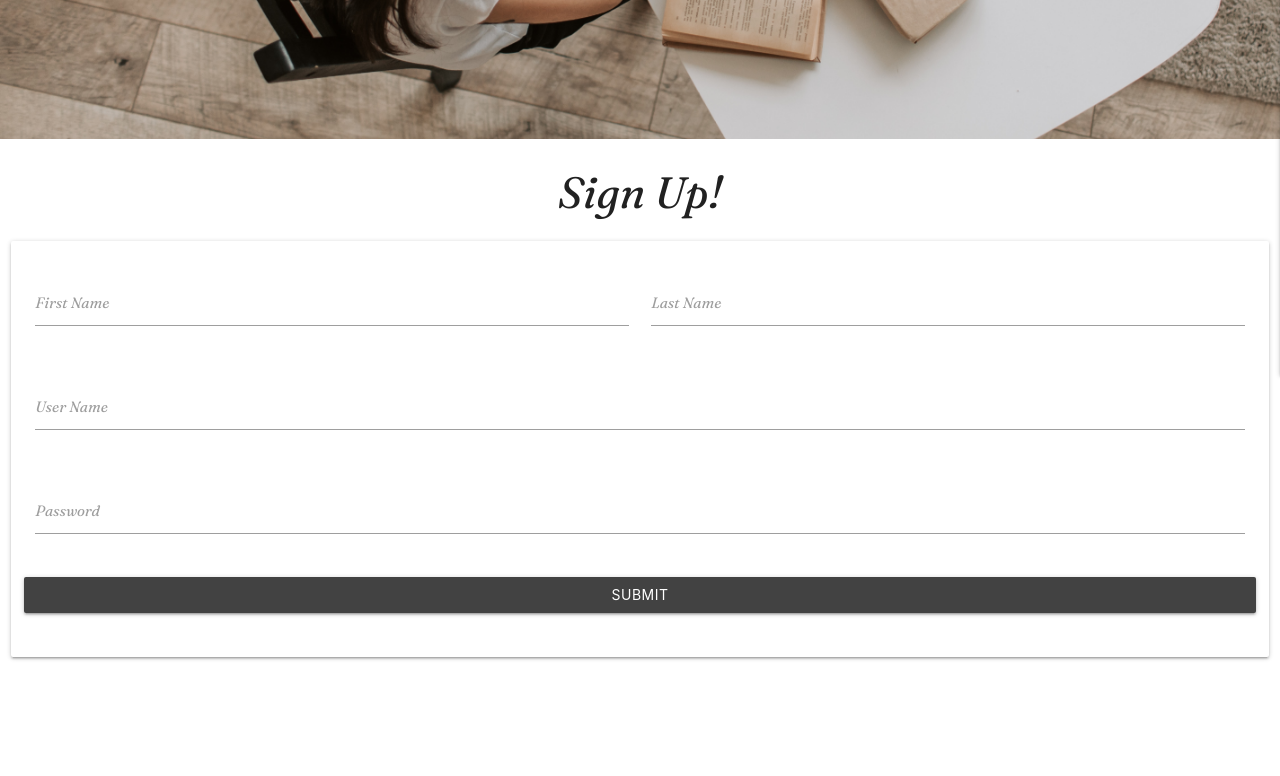
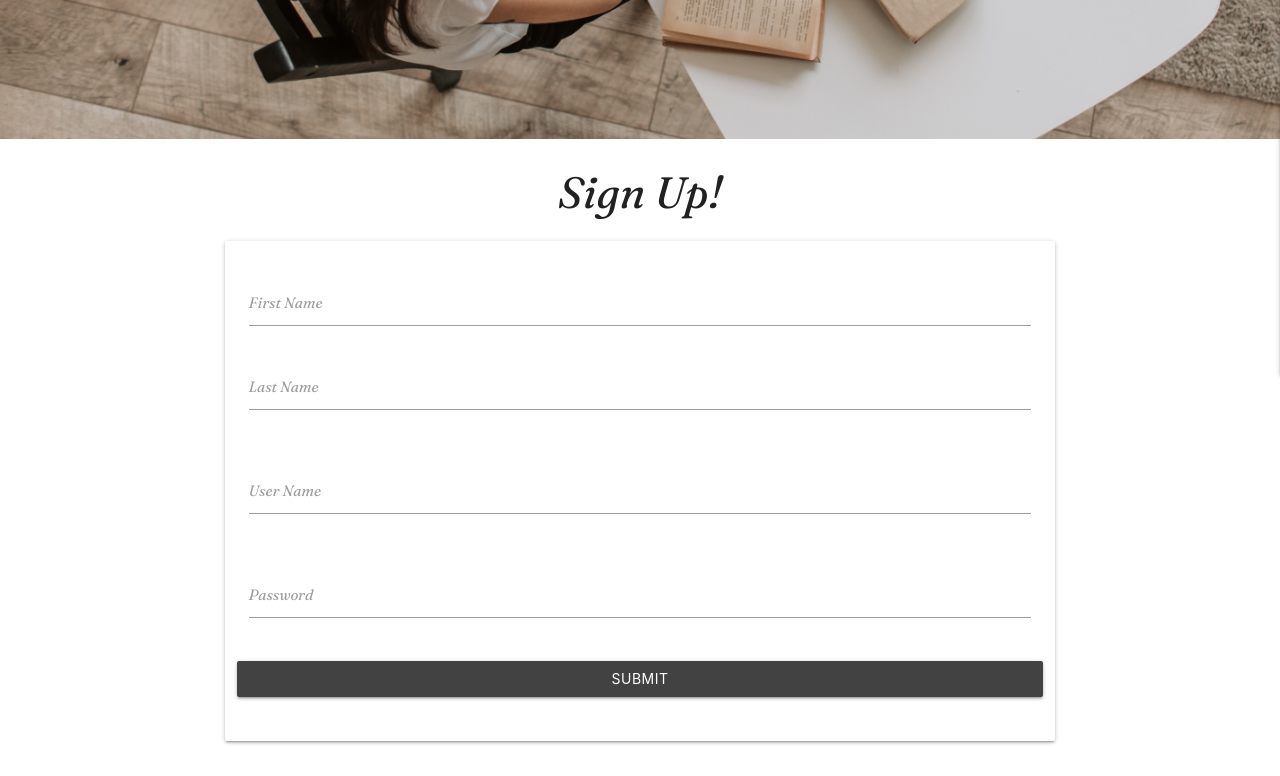
Before and after one commit to ahmedaboujeeb/book-reviews-m3, a Flask app: page /signup in a window 1280 px wide. Shown: the part 485-1261 px from the top of the page. Before the commit the page ends 1145 px from the top, so only its background shows below. Run offline with Flask 2, Linux system fonts and the light colour scheme; some libraries are stand-ins or nearby versions.

Commit message:
Resize login sign up forms

```diff
--- a/templates/login.html
+++ b/templates/login.html
@@ -4,7 +4,7 @@
 <h3 class="center-align">Sign In!</h3>
 
 <div class="row">
-    <form class="col s12" method="POST" action="{{ url_for('login') }}">
+    <form class="col s12 m8 offset-m2" method="POST" action="{{ url_for('login') }}">
         <div class="card-panel">
             <div class="row">
                 <div class="input-field col s12">
--- a/templates/signup.html
+++ b/templates/signup.html
@@ -4,14 +4,14 @@
 <h3 class="center-align">Sign Up!</h3>
 
 <div class="row">
-    <form class="col s12" method="POST" action="{{ url_for('signup') }}">
+    <form class="col s12 m8 offset-m2" method="POST" action="{{ url_for('signup') }}">
         <div class="card-panel">
             <div class="row">
-                <div class="input-field col s6">
+                <div class="input-field col s12">
                     <input id="first_name" name="first_name" type="text" minlength="3" maxlength="15" pattern="^[a-zA-Z]{3,15}$" class="validate" required>
                     <label for="first_name">First Name</label>
                 </div>
-                <div class="input-field col s6">
+                <div class="input-field col s12">
                     <input id="last_name" name="last_name" type="text" minlength="3" maxlength="15" pattern="^[a-zA-Z]{3,15}$" class="validate" required>
                     <label for="last_name">Last Name</label>
                 </div>
```
